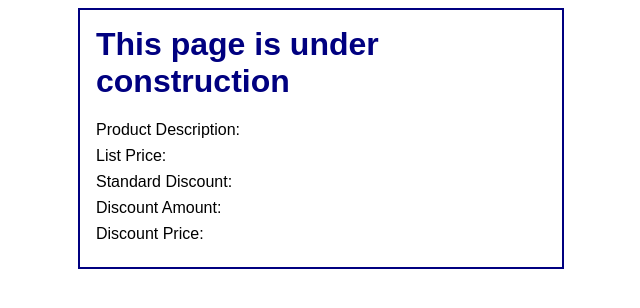
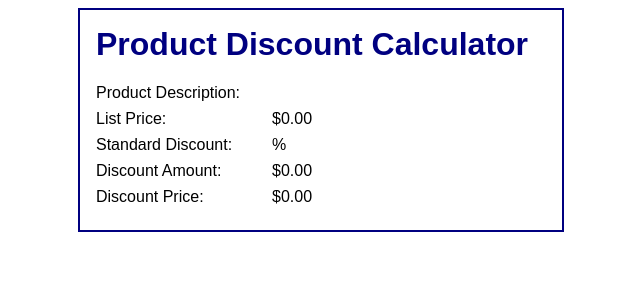
Before and after one commit to Jwarfield815/php-class-projects, a PHP site: page /display_discount.php in a window 1280 px wide. Shown: the top 308 px of the page, without its empty margins (319-959 px from the left). Run offline with PHP 8.4, Linux system fonts and the light colour scheme.

Commit message:
completed exercise 2-1

```diff
--- a/exercise_2_1/display_discount.php
+++ b/exercise_2_1/display_discount.php
@@ -1,7 +1,15 @@
 <?php
     $product_description = filter_input(INPUT_POST, 'product_description');
-    $list_price = filter_input(INPUT_POST, 'list_price', FILTER_VALIDATE_FLOAT);
-    $discount_percent = filter_input(INPUT_POST, 'discount_percent', FILTER_VALIDATE_INT);
+    $list_price = filter_input(INPUT_POST, 'list_price');
+    $discount_percent = filter_input(INPUT_POST, 'discount_percent');
+
+        $discount = $list_price * $discount_percent * 0.01;
+        $discount_price = $list_price - $discount;
+
+        $format_list_price = '$'.number_format($list_price, 2);
+        $format_discount_percent = $discount_percent.'%';
+        $format_discount = '$'.number_format($discount, 2);
+        $format_discount_price = '$'.number_format($discount_price, 2);
 ?>
 
 <!DOCTYPE html>
@@ -10,24 +18,25 @@
         <title>Product Discount Calculator</title>
         <link rel="stylesheet" type="text/css" href="main.css">
     </head>
+
     <body>
         <main>
-        <h1>This page is under construction</h1>
+            <h1>Product Discount Calculator</h1>
 
             <label>Product Description:</label>
-        <span><?php echo $product_description; ?></span><br>
+            <span><?php echo htmlspecialchars($product_description); ?></span><br>
 
             <label>List Price:</label>
-        <span><?php echo $list_price; ?></span><br>
+            <span><?php echo htmlspecialchars($format_list_price); ?></span><br>
 
             <label>Standard Discount:</label>
-        <span><?php echo $discount_percent; ?></span><br>
+            <span><?php echo htmlspecialchars($format_discount_percent); ?></span><br>
 
             <label>Discount Amount:</label>
-        <span><?php echo ''; ?></span><br>
+            <span><?php echo $format_discount; ?></span><br>
 
             <label>Discount Price:</label>
-        <span><?php echo ''; ?></span><br>
+            <span><?php echo $format_discount_price; ?></span><br>
         </main>
     </body>
 </html>
```
Lines whose indentation alone changed are shown as unchanged.
